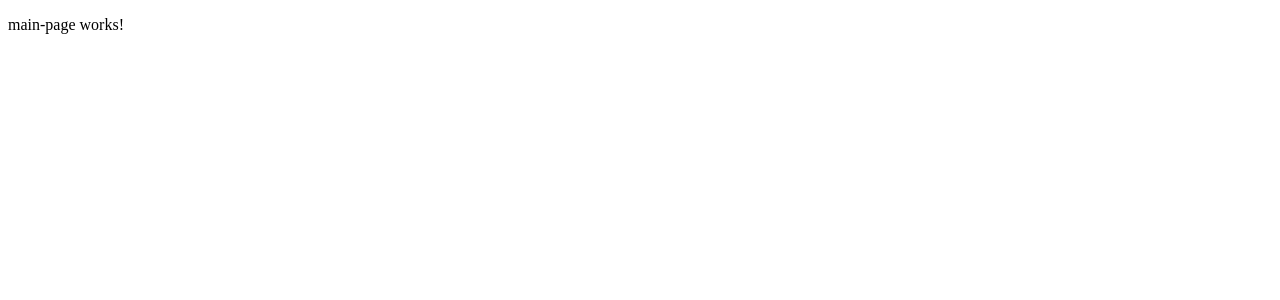
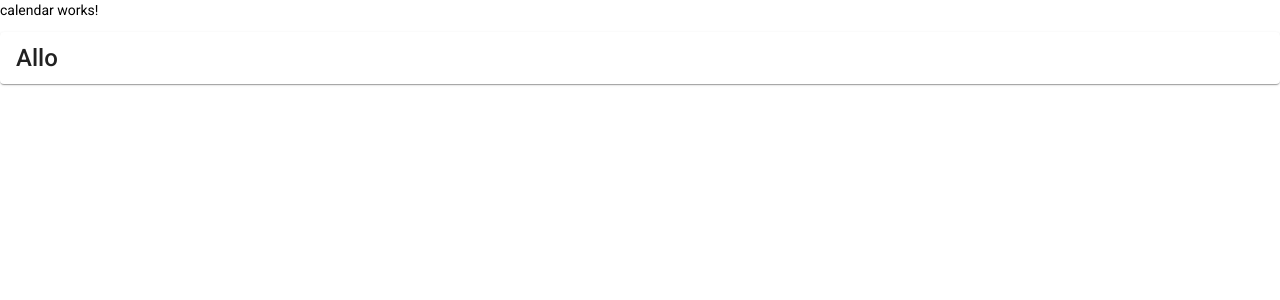
Before and after one commit to XRousseauBRUH/hackathon-2022, an Angular app in the folder client/: page / in a window 1280 px wide. Shown: the top 300 px of the page. Built offline with nearby package versions, Linux system fonts and the light colour scheme.

Commit message:
material cards

```diff
--- a/client/angular.json
+++ b/client/angular.json
@@ -24,6 +24,7 @@
               "src/assets"
             ],
             "styles": [
+              "./node_modules/@angular/material/prebuilt-themes/indigo-pink.css",
               "src/styles.css"
             ],
             "scripts": []
@@ -87,6 +88,7 @@
               "src/assets"
             ],
             "styles": [
+              "./node_modules/@angular/material/prebuilt-themes/indigo-pink.css",
               "src/styles.css"
             ],
             "scripts": []
--- a/client/package.json
+++ b/client/package.json
@@ -12,10 +12,12 @@
   "private": true,
   "dependencies": {
     "@angular/animations": "~11.1.0",
+    "@angular/cdk": "^11.2.13",
     "@angular/common": "~11.1.0",
     "@angular/compiler": "~11.1.0",
     "@angular/core": "~11.1.0",
     "@angular/forms": "~11.1.0",
+    "@angular/material": "^11.2.13",
     "@angular/platform-browser": "~11.1.0",
     "@angular/platform-browser-dynamic": "~11.1.0",
     "@angular/router": "~11.1.0",
--- a/client/src/app/components/main-page/main-page.component.html
+++ b/client/src/app/components/main-page/main-page.component.html
@@ -1 +1,2 @@
-<p>main-page works!</p>
+<app-calendar></app-calendar>
+<mat-card> <mat-card-title>Allo</mat-card-title> </mat-card>
--- a/client/src/index.html
+++ b/client/src/index.html
@@ -6,8 +6,11 @@
   <base href="/">
   <meta name="viewport" content="width=device-width, initial-scale=1">
   <link rel="icon" type="image/x-icon" href="favicon.ico">
+  <link rel="preconnect" href="https://fonts.gstatic.com">
+  <link href="https://fonts.googleapis.com/css2?family=Roboto:wght@300;400;500&display=swap" rel="stylesheet">
+  <link href="https://fonts.googleapis.com/icon?family=Material+Icons" rel="stylesheet">
 </head>
-<body>
+<body class="mat-typography">
   <app-root></app-root>
 </body>
 </html>
--- a/client/src/styles.css
+++ b/client/src/styles.css
@@ -1 +1,4 @@
 /* You can add global styles to this file, and also import other style files */
+
+html, body { height: 100%; }
+body { margin: 0; font-family: Roboto, "Helvetica Neue", sans-serif; }
```
Also changed, not shown: client/src/app/app.module.ts (+8 -2 lines), 1 other file (tests, documents, lock files or other folders).
